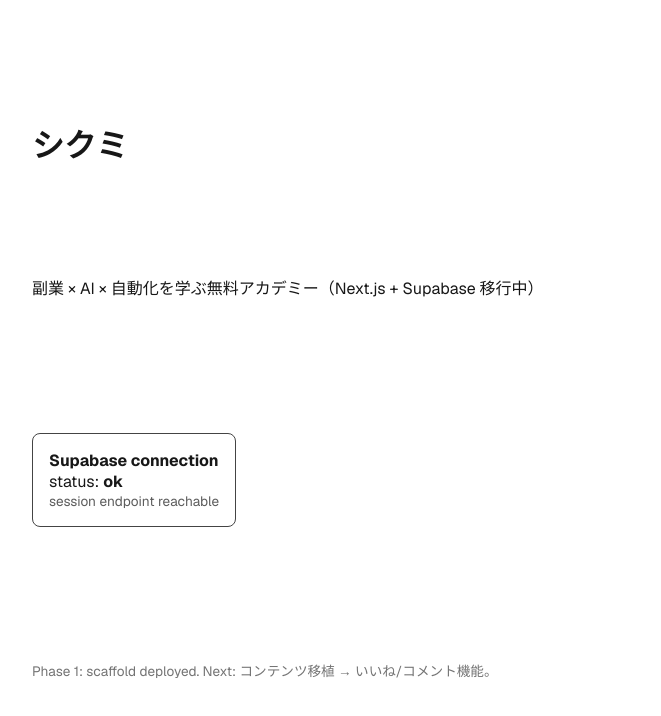
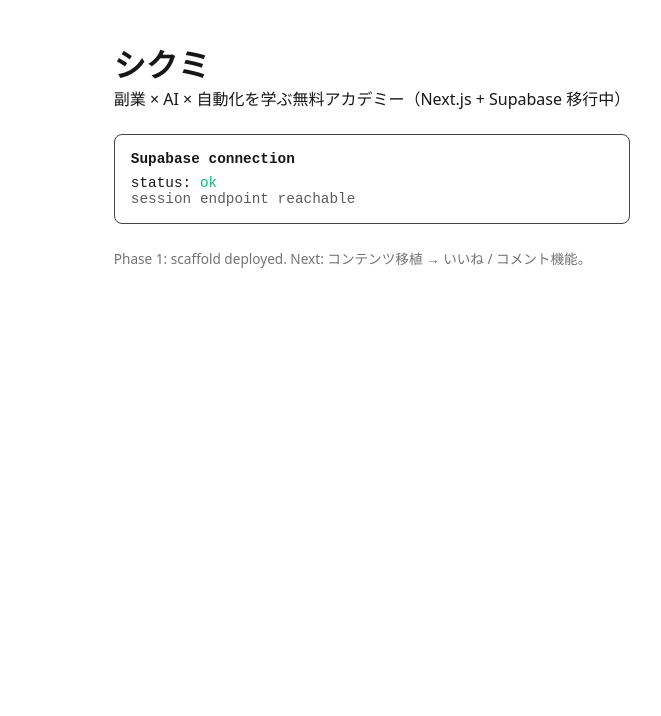
Before and after one commit to mitama987/youpapa-school, a Next.js app: page / in a window 1280 px wide. Shown: the top 716 px of the page, without its empty margins (268-929 px from the left). Built offline with nearby package versions, Linux system fonts and the light colour scheme; no server answers.

Commit message:
feat(home): Supabase 接続検証付き Hello World 復活
Co-Authored-By: Claude Opus 4.7 (1M context) <noreply@anthropic.com>

```diff
--- a/app/page.tsx
+++ b/app/page.tsx
@@ -1,5 +1,4 @@
 import { createClient } from "@/lib/supabase/server";
-import styles from "./page.module.css";
 
 export const dynamic = "force-dynamic";
 
@@ -16,23 +15,33 @@ export default async function Home() {
   }
 
   return (
-    <div className={styles.page}>
-      <main className={styles.main}>
+    <main style={{ padding: 40, fontFamily: "system-ui", maxWidth: 720, margin: "0 auto" }}>
       <h1>シクミ</h1>
       <p>副業 × AI × 自動化を学ぶ無料アカデミー（Next.js + Supabase 移行中）</p>
 
-        <section style={{ marginTop: 24, padding: 16, border: "1px solid #444", borderRadius: 8 }}>
-          <h2 style={{ marginTop: 0, fontSize: "1rem" }}>Supabase connection</h2>
-          <p>
-            status: <strong>{supabaseStatus}</strong>
-          </p>
-          <p style={{ fontSize: "0.85rem", opacity: 0.7 }}>{supabaseDetail}</p>
+      <section
+        style={{
+          marginTop: 24,
+          padding: 16,
+          border: "1px solid #444",
+          borderRadius: 8,
+          fontFamily: "ui-monospace, monospace",
+          fontSize: "0.9rem",
+        }}
+      >
+        <strong>Supabase connection</strong>
+        <div style={{ marginTop: 8 }}>
+          status:{" "}
+          <span style={{ color: supabaseStatus === "ok" ? "#10b981" : "#ef4444" }}>
+            {supabaseStatus}
+          </span>
+        </div>
+        <div style={{ opacity: 0.7 }}>{supabaseDetail}</div>
       </section>
 
       <p style={{ marginTop: 24, fontSize: "0.85rem", opacity: 0.6 }}>
-          Phase 1: scaffold deployed. Next: コンテンツ移植 → いいね/コメント機能。
+        Phase 1: scaffold deployed. Next: コンテンツ移植 → いいね / コメント機能。
       </p>
     </main>
-    </div>
   );
 }
```
Also changed, not shown: 1 other file (tests, documents, lock files or other folders). Lines whose indentation alone changed are shown as unchanged.
